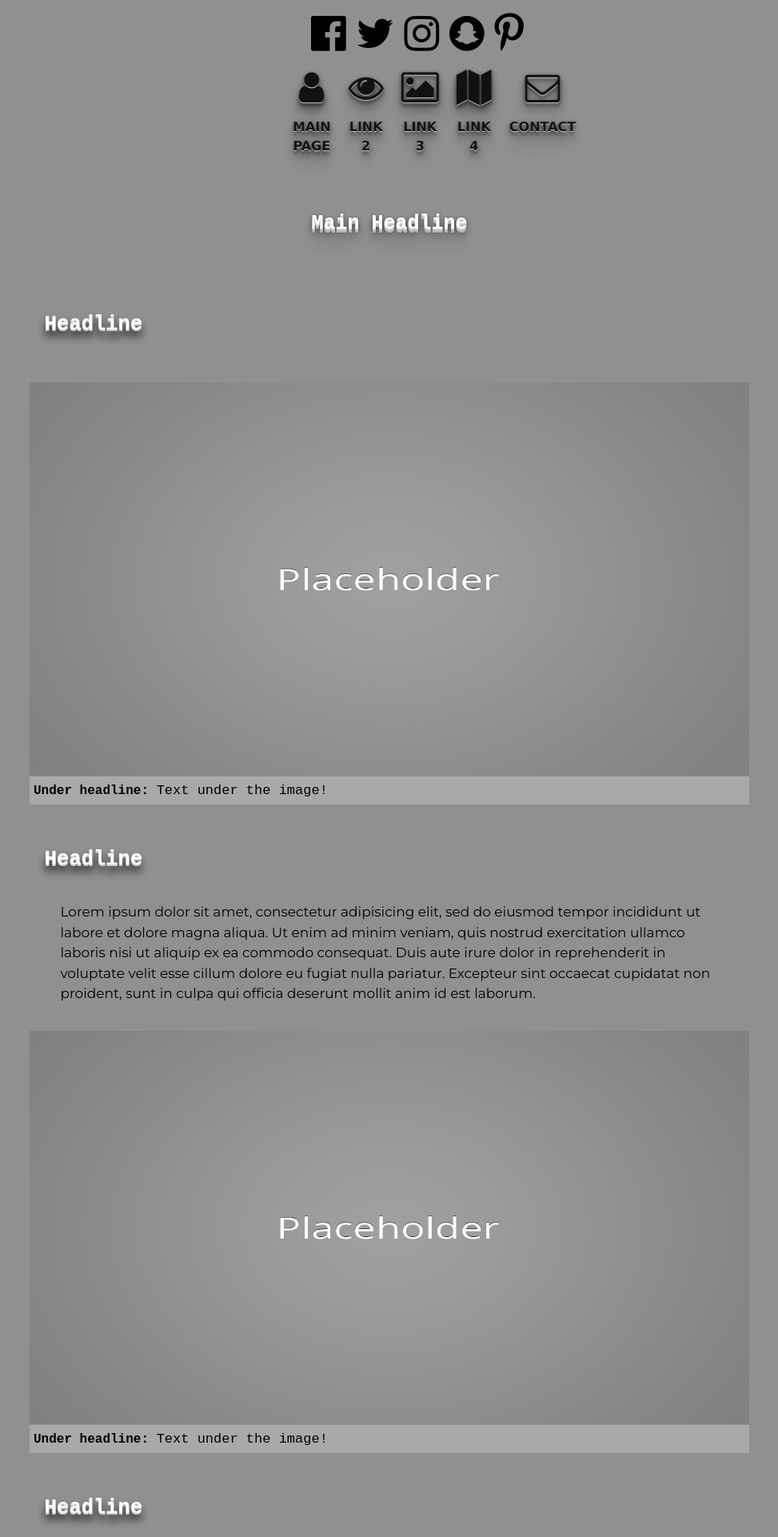
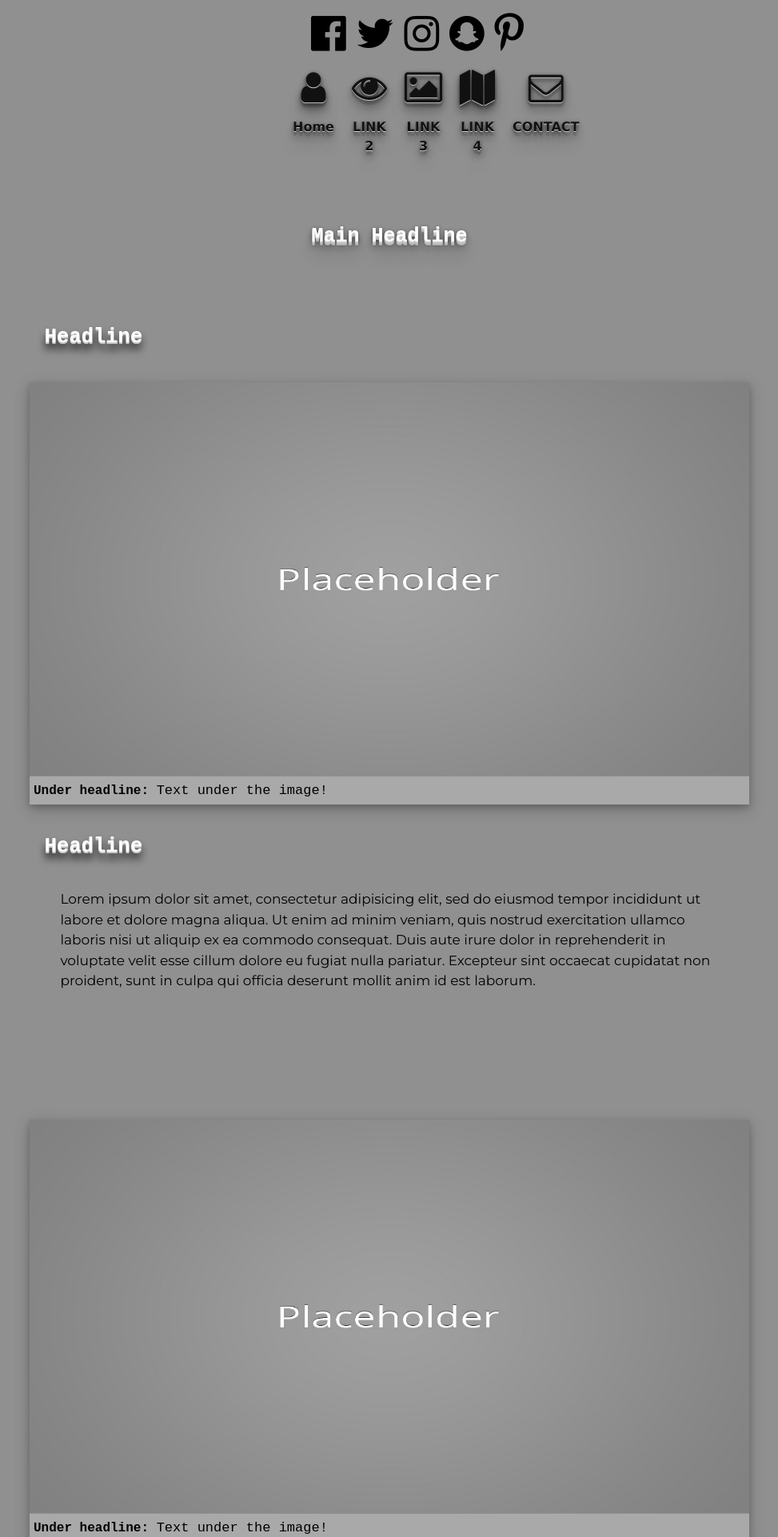
Before and after one commit to anda702/webtek, a PHP site: page /products/stian2/index.html in a window 1280 px wide; the page is wider, and only the part inside the window is pictured. Shown: the top 1922 px of that part at 80% size, without its empty margins (153-1126 px from the left). Run offline with PHP 8.4, Linux system fonts and the light colour scheme.

Commit message:
Minor changes to css

```diff
--- a/public/products/stian2/index.html
+++ b/public/products/stian2/index.html
@@ -20,13 +20,13 @@
 		</div>
 		<!-- End Sosial media icons-->
 
-		<!-- Icon Bar (nav - hidden on small screens) -->
+		<!-- Nav Bar (nav - hidden on small screens) -->
 		<nav class="topnav center small hide-small">
 
 	    <!-- Image links top -->
 		  <a class="padding-large hover-text-indigo " href="#">
 			<i class="fa fa-user fa-4x"></i>
-			<p>MAIN PAGE</p>
+			<p>Home</p>
 		  </a>
 		  <a class="padding-large hover-text-light-blue" href="#">
 			<i class="fa fa-eye fa-4x"></i>
@@ -53,7 +53,7 @@
 			<li class="dropnav">
 				<a href="javascript:void(0)" class="menybtn"><i class="fa fa-bars fa-3x"> </i></a>
 				<div class="dropnav-content">
-				<a href="index.html">Main page</a>
+				<a href="index.html">Home</a>
 				<a href="#">Something</a>
 				<a href="#">Something</a>
 				<a href="#">Something</a>
@@ -78,7 +78,7 @@
 			<section class="content clear">
 				<h2 class="padding-16">Headline</h2>
 				<article class="clear">
-                        <figure class="slimimage padding-16">
+					<figure>
 						<img src="placeholder.jpg"  alt="Text about image">
 						<figcaption><span class="ingress">Under headline: </span>Text under the image!</figcaption>
 					</figure>
@@ -90,7 +90,7 @@
 				</article>
 				<article class="clear">
 
-                        <figure class="slimimage padding-16">
+					<figure>
 						<img src="placeholder.jpg"  alt="Text about image">
 						<figcaption><span class="ingress">Under headline: </span>Text under the image!</figcaption>
 					</figure>
@@ -100,7 +100,7 @@
 					</p>
 				</article>
 				<article>
-                        <figure class="padding-16 slimimage">
+					<figure>
 						<img src="placeholder.jpg"  alt="Text about image">
 						<figcaption><span class="ingress">Under headline: </span>Text under the image!</figcaption>
 					</figure>
@@ -111,7 +111,7 @@
 
 				</article>
 				<article>
-                        <figure class="padding-16 slimimage">
+					<figure>
 						<img src="placeholder.jpg"  alt="Text about image">
 						<figcaption><span class="ingress">Under headline: </span>Text under the image!</figcaption>
 					</figure>
--- a/public/products/stian2/style.css
+++ b/public/products/stian2/style.css
@@ -46,6 +46,7 @@ section article p {
     padding-left: 8%;
     padding-right: 8%;
 	font-family: "Montserrat", sans-serif;
+	margin-bottom: 160px;
 }
 .smedia{
 	position: fixed;
@@ -82,6 +83,7 @@ figcaption{
 	   0 5px 10px rgba(0,0,0,.25),
 	   0 10px 10px rgba(0,0,0,.2),
 	   0 20px 20px rgba(0,0,0,.15);
+	height: 140px;
 	}
 .topnav a{
 
@@ -117,9 +119,14 @@ figcaption{
 .padding-large{
     padding:12px 24px;
 }
-.image{
-    max-width:100%;
-    height:auto
+figure{
+	box-shadow: 0 4px 8px 0 rgba(0, 0, 0, 0.2), 0 6px 20px 0 rgba(0, 0, 0, 0.19);
+}
+section article figure img{
+
+	width:100%;
+
+
 }
 .hover-black:hover{
     color:#fff!important;
@@ -218,9 +225,7 @@ li a, .menybtn {
     font-weight: bold;
     font-size: 16px;
 }
-.slimimage img{
-    width: 100%;
-}
+
 .content{
     max-width:980px;
     margin:auto;
```
Lines whose indentation alone changed are shown as unchanged.
